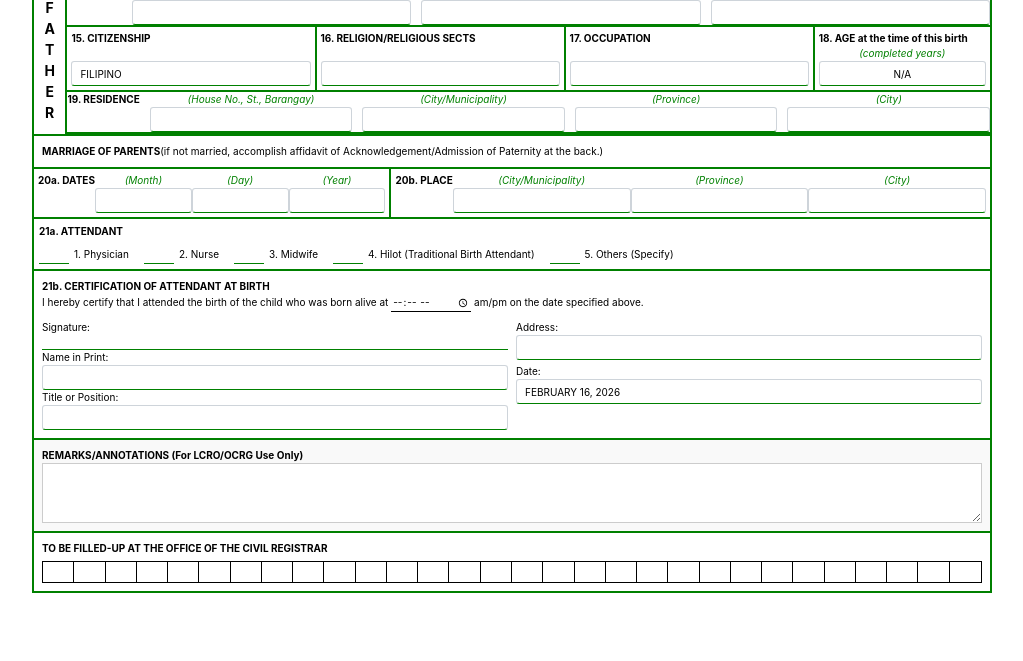
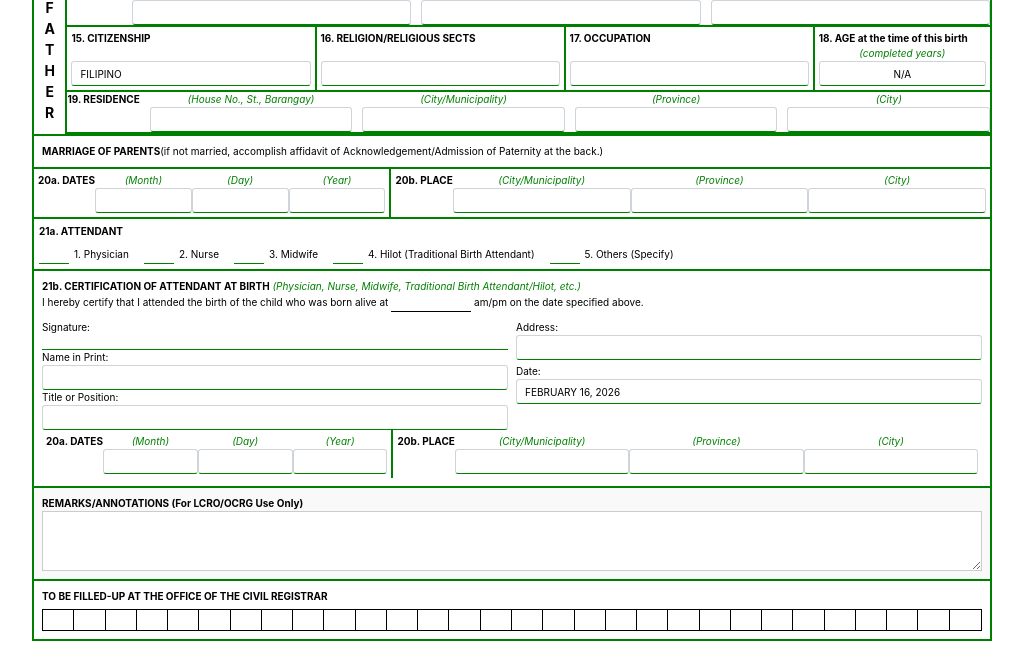
Before and after one commit to xczREI/birth, a PHP site: page /birth_page_1.php in a window 1280 px wide. Shown: the part 629-1290 px from the top of the page, without its empty margins (128-1151 px from the left). Before the commit the page ends 1222 px from the top, so only its background shows below. Run offline with PHP 8.4, Linux system fonts and the light colour scheme.

Commit message:
4:41 tangina mo caones

```diff
--- a/birth_page_1.php
+++ b/birth_page_1.php
@@ -427,9 +427,14 @@ include 'mycon.php';
 </div>
 
     <div class="flex-row-form flex-column p-2">
+		<div>
         <strong>21b. CERTIFICATION OF ATTENDANT AT BIRTH</strong>
+		<span class="label-5cgreen">
+					(Physician, Nurse, Midwife, Traditional Birth Attendant/Hilot, etc.)
+				</span>
+		</div>
         <p class="m-0">I hereby certify that I attended the birth of the child who was born alive at
-            <input type="time" name="birth_time" style="border:none; border-bottom:1px solid #000; width:80px;"> am/pm on the date specified above.
+            <input type="text" name="birth_time" style="border:none; border-bottom:1px solid #000; width:80px;"> am/pm on the date specified above.
         </p>
         <div class="d-flex mt-2">
             <div class="flex-fill mr-2">
@@ -442,6 +447,51 @@ include 'mycon.php';
                 <label class="m-0">Date:</label><input type="text" name="attendant_date" value="<?php echo strtoupper(date('F j, Y')); ?>" class="form-control form-control-sm">
             </div>
         </div>
+		<div class="flex-row-form">
+		<div class="flex-col-form">
+			<div>
+                <div style="display: flex;">
+				<strong>20a. DATES</strong>
+					<div style="flex: .4; display: flex; flex-direction: column;">
+						<span class="label-green">(Month)</span>
+						<input type="text" name="mother_brgy" class="form-control form-control-sm text-center" id="marriage_place">
+					</div>
+
+					<div style="flex: .4; display: flex; flex-direction: column;">
+						<span class="label-green">(Day)</span>
+						<input type="text" name="mother_brgy" class="form-control form-control-sm text-center" id="marriage_place">
+					</div>
+
+					<div style="flex: .4; display: flex; flex-direction: column;">
+						<span class="label-green">(Year)</span>
+						<input type="text" name="mother_brgy" class="form-control form-control-sm text-center" id="marriage_place">
+					</div>
+
+				</div>
+			</div>
+		</div>
+        <div class="flex-col-form" style="flex: 1.7; ">
+			<div style="display: flex;">
+				<strong>20b. PLACE</strong>
+
+					<div style="flex: 1; display: flex; flex-direction: column;">
+						<span class="label-green">(City/Municipality)</span>
+						<input type="text" name="mother_brgy" class="form-control form-control-sm text-center" id="marriage_place">
+					</div>
+
+					<div style="flex: 1; display: flex; flex-direction: column;">
+						<span class="label-green">(Province)</span>
+						<input type="text" name="mother_brgy" class="form-control form-control-sm text-center" id="marriage_place">
+					</div>
+
+					<div style="flex: 1; display: flex; flex-direction: column;">
+						<span class="label-green">(City)</span>
+						<input type="text" name="mother_brgy" class="form-control form-control-sm text-center" id="marriage_place">
+					</div>
+
+			</div>
+		</div>
+	</div>
     </div>
 
     <div class="flex-row-form flex-column p-2" style="background-color: #f9f9f9;">
```
